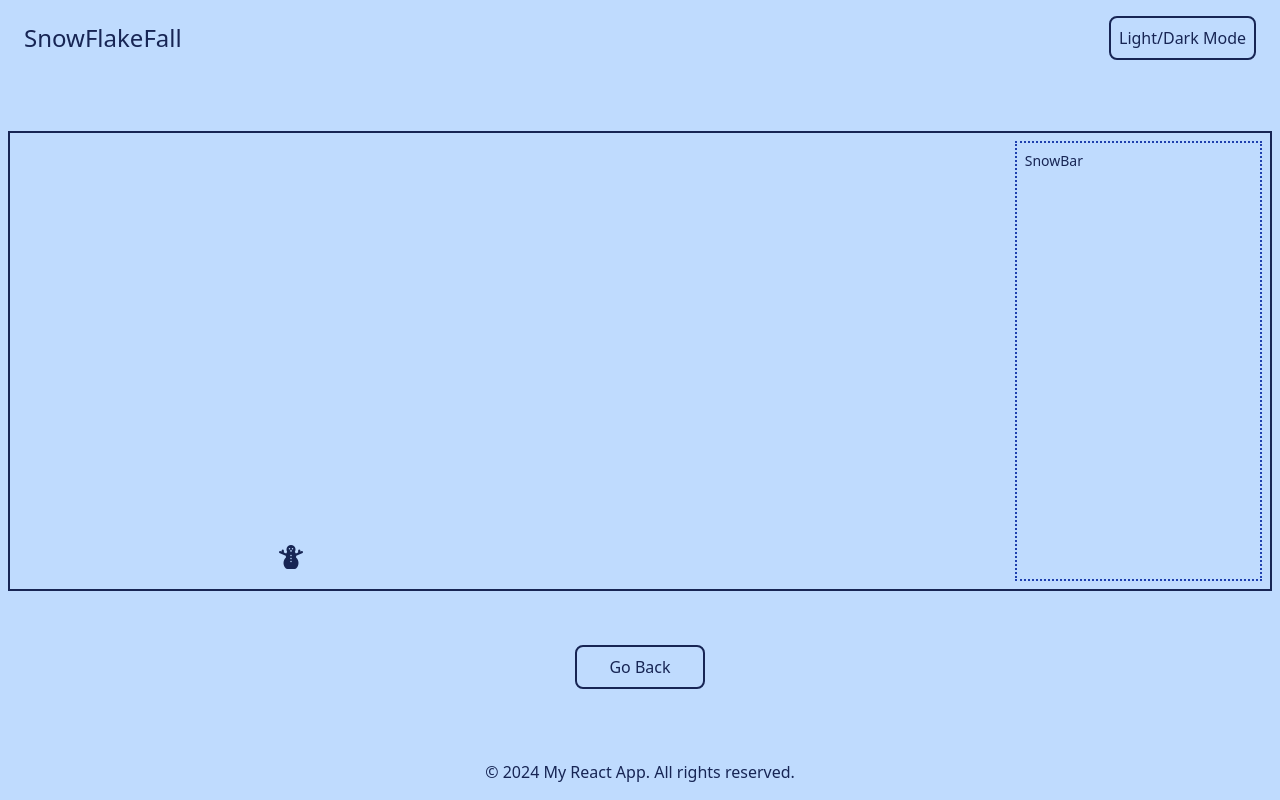
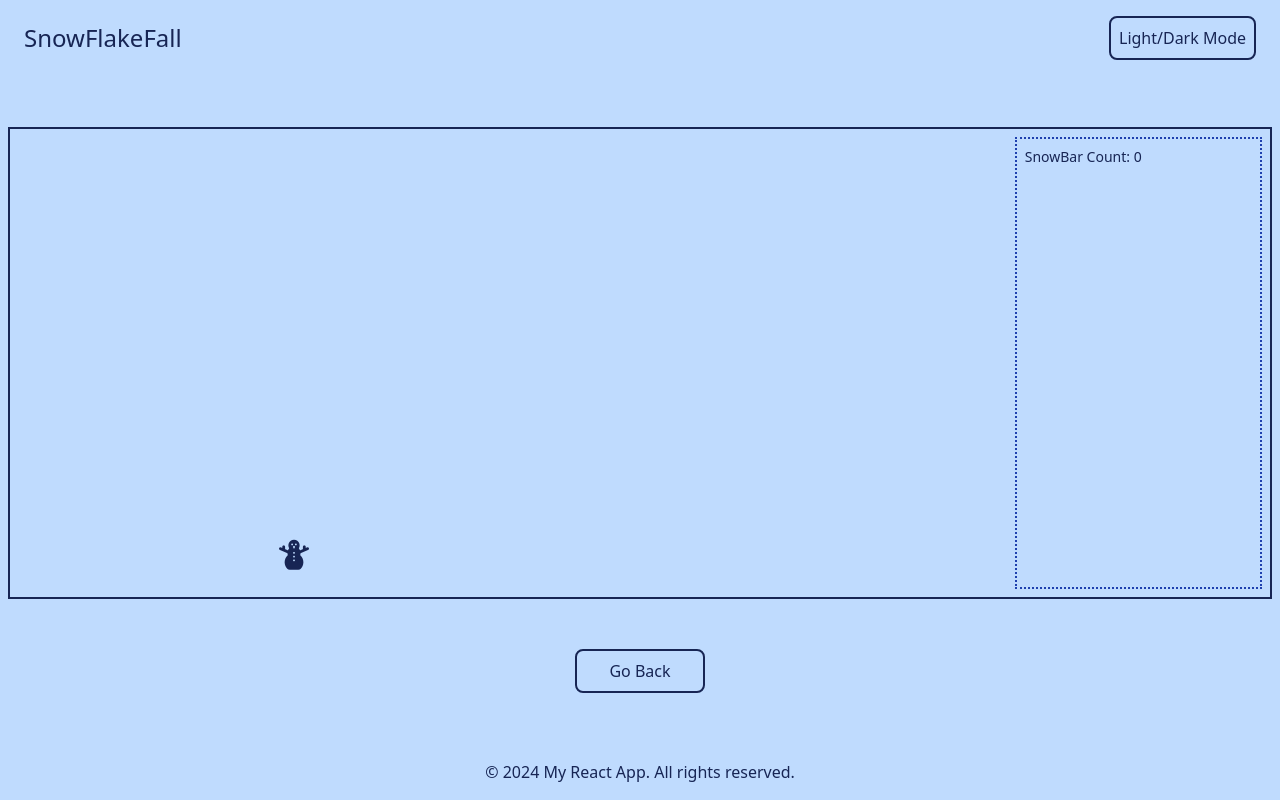
Before and after one commit to tbrown034/snow-flake-fall, a React (Vite) app: page / in a window 1280 px wide. Both pictures are taken after a click on the button "Start Game". Built offline with nearby package versions, Linux system fonts and the light colour scheme.

Commit message:
added display counter

```diff
--- a/src/components/GameElements/GameBoard.jsx
+++ b/src/components/GameElements/GameBoard.jsx
@@ -1,19 +1,25 @@
-// Game.jsx
-import React from "react";
-import SnowBar from "./SnowBar";
-import SnowFlakeArea from "./SnowFlakeArea";
+// GameBoard.jsx
+import React, { useState } from "react";
+import SnowBar from "./SnowBar"; // Adjust the path as necessary
+import SnowFlakeArea from "./SnowFlakeArea"; // Adjust the path as necessary
 
 export default function GameBoard({ toggleMenu }) {
+  const [snowBarCount, setSnowBarCount] = useState(0);
+
+  function incrementBlueCount() {
+    setSnowBarCount((prevCount) => prevCount + 1);
+  }
+
   return (
     <>
       <div className="flex w-full gap-2 p-2 border-2 border-blue-950 dark:border-blue-100">
         <div className="flex flex-col w-4/5 gap-2 ">
           <div className="p-2 min-h-60 dark:border-blue-200 ">
-            <SnowFlakeArea />
+            <SnowFlakeArea incrementBlueCount={incrementBlueCount} />
           </div>
         </div>
         <div className="flex w-1/5 p-2 border-2 border-blue-800 border-dotted">
-          <SnowBar />
+          <SnowBar count={snowBarCount} />
         </div>
       </div>
       <div className="flex justify-center">
--- a/src/components/GameElements/SnowBar.jsx
+++ b/src/components/GameElements/SnowBar.jsx
@@ -1,7 +1,4 @@
-export default function SnowBar() {
-  return (
-    <>
-      <div className="flex flex-wrap text-sm">SnowBar</div>
-    </>
-  );
+// SnowBar.jsx
+export default function SnowBar({ count }) {
+  return <div className="flex flex-wrap text-sm">SnowBar Count: {count}</div>;
 }
--- a/src/components/GameElements/SnowFlakeArea.jsx
+++ b/src/components/GameElements/SnowFlakeArea.jsx
@@ -1,14 +1,10 @@
+// SnowFlakeArea.jsx
 import React, { useEffect, useState } from "react";
-import SnowFlake from "../GamePieces/SnowFlake"; // Assuming SnowFlake is in the same directory
+import SnowFlake from "../GamePieces/SnowFlake"; // Adjust the path as necessary
 import SnowmanArea from "./SnowmanArea";
 
-export default function SnowFlakeArea() {
+export default function SnowFlakeArea({ incrementBlueCount }) {
   const [snowflakes, setSnowflakes] = useState([]);
-  const [snowBarCount, setSnowBarCount] = useState(0);
-
-  function incrementBlueCount() {
-    setSnowBarCount((prevCount) => prevCount + 1);
-  }
 
   useEffect(() => {
     const interval = setInterval(() => {
@@ -21,13 +17,6 @@ export default function SnowFlakeArea() {
     return () => clearInterval(interval);
   }, []);
 
-  // Use useEffect to log the snowBarCount when it changes
-  useEffect(() => {
-    if (snowBarCount > 0) {
-      console.log("clicked blue", snowBarCount);
-    }
-  }, [snowBarCount]);
-
   return (
     <>
       <div className="relative w-full overflow-hidden h-96">
@@ -35,7 +24,11 @@ export default function SnowFlakeArea() {
           <SnowFlake
             key={flake.id}
             color={flake.color}
-            onClick={incrementBlueCount}
+            onClick={() => {
+              if (flake.color === "blue") {
+                incrementBlueCount();
+              }
+            }}
           />
         ))}
       </div>
--- a/src/components/GameElements/SnowmanArea.jsx
+++ b/src/components/GameElements/SnowmanArea.jsx
@@ -3,7 +3,7 @@ import Snowman from "../GamePieces/Snowman"; // Assuming Snowman is the componen
 
 export default function SnowmanArea() {
   return (
-    <div className="flex flex-col h-10 overflow-hidden ">
+    <div className="flex flex-col ">
       <Snowman />
     </div>
   );
--- a/src/components/GamePieces/SnowFlake.jsx
+++ b/src/components/GamePieces/SnowFlake.jsx
@@ -1,6 +1,8 @@
-import React from "react";
+import React, { useState } from "react";
 
 export default function SnowFlake({ color, onClick }) {
+  const [isClicked, setIsClicked] = useState(false);
+
   const colorClasses = {
     blue: "text-blue-500",
     red: "text-red-700",
@@ -12,14 +14,22 @@ export default function SnowFlake({ color, onClick }) {
     left: `${Math.random() * 100}%`, // Random horizontal start position
   };
 
-  const className = `absolute ${colorClasses[color]} fa-solid fa-snowflake snowflake`;
-
   const handleClick = () => {
     console.log(`${color} snowflake clicked!`);
+    setIsClicked(true); // Update the state to indicate the snowflake has been clicked
+
     if (color === "blue") {
       onClick(); // Call the onClick handler only if it's a blue snowflake
     }
+
+    setTimeout(() => {
+      setIsClicked(false); // Reset the clicked state (optional)
+    }, 1000); // Time before the snowflake resets
   };
+
+  const className = `absolute ${
+    colorClasses[color]
+  } fa-solid fa-snowflake snowflake ${isClicked ? "clicked-snowflake" : ""}`;
 
   return <i className={className} style={style} onClick={handleClick}></i>;
 }
--- a/src/components/GamePieces/Snowman.jsx
+++ b/src/components/GamePieces/Snowman.jsx
@@ -2,5 +2,5 @@
 import React from "react";
 
 export default function Snowman() {
-  return <i className="p-2 text-2xl fa-solid fa-snowman snowman"></i>;
+  return <i className="p-2 text-3xl fa-solid fa-snowman snowman"></i>;
 }
--- a/src/index.css
+++ b/src/index.css
@@ -7,6 +7,9 @@
 @keyframes snowflake-fall {
   0% {
     transform: translateY(-10%); /* Start just above the container */
+  }
+  50% {
+    transform: translateY(100vh); /* End below the container */
   }
   100% {
     transform: translateY(100vh); /* End below the container */
@@ -33,6 +36,14 @@
   z-index: 2;
 }
 
+/* Add this to your CSS file */
+.clicked-snowflake {
+  transform: scale(1.5); /* Grow the snowflake */
+  box-shadow: 0 0 10px rgba(255, 255, 255, 0.5); /* Add a glow or outline effect */
+  opacity: 0; /* Fade out the snowflake */
+  transition: transform 0.5s, opacity 0.5s; /* Smooth transition for the effects */
+}
+
 .snowman {
   animation-name: snowman-move; /* Name of the animation */
   animation-duration: 10s; /* How long it takes to complete one cycle */
```
